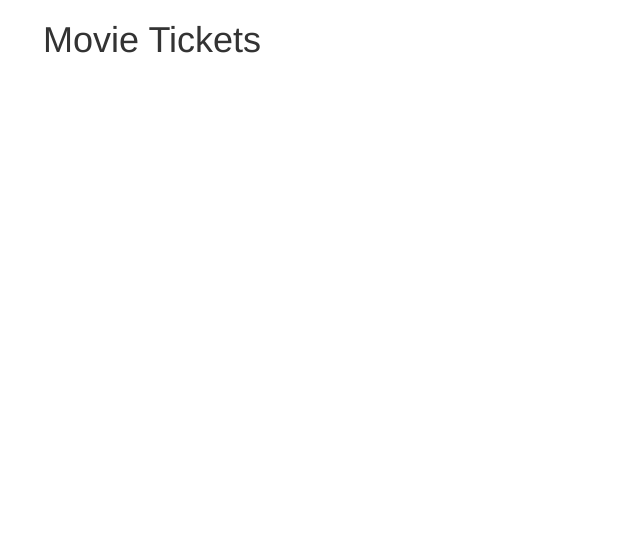
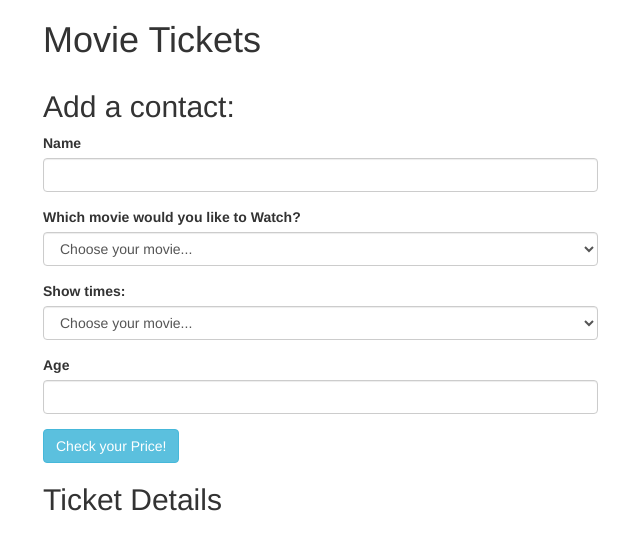
Before and after one commit to Umitosan/movie-tickets, a plain HTML site: page index.html in a window 1280 px wide. Shown: the whole page, without its empty margins (27-667 px from the left). Drawn offline with nearby package versions, Linux system fonts and the light colour scheme.

Commit message:
add html to build form for our movie ticket builder. add a couple of bdd specifications to take user input regarding movie title, time of day and age of view, and displaying a ticket price based on those variables

```diff
--- a/index.html
+++ b/index.html
@@ -6,7 +6,7 @@
     <link rel="stylesheet" href="css/styles.css" media="screen" title="no title" charset="utf-8">
     <script
       src="https://code.jquery.com/jquery-3.2.1.min.js"
-       integrity="sha256-hwg4gsxgFZhOsEEamdOYGBf13FyQuiTwlAQgxVSNgt4="
+      integrity="sha256-hwg4gsxgFZhOsEEamdOYGBf13FyQuiTwlAQgxVSNgt4="
       crossorigin="anonymous"></script>
     <script type="text/javascript" src="js/scripts.js"></script>
     <title>Movie Tickets</title>
@@ -15,6 +15,72 @@
     <div class="container">
       <h1>Movie Tickets</h1>
 
+      <div class="row">
+        <div class="col-md-6">
+          <h2>Add a contact:</h2>
+          <form id="mainForm">
+            <div class="form-group">
+              <label for="name">Name</label>
+              <input type="text" class="form-control" id="name">
+            </div>
+
+            <div class="form-group">
+              <label for="movie-titles">Which movie would you like to Watch?</label>
+              <select class="form-control" id="movie-titles">
+                <option>Choose your movie...</option>
+                <option>Mad Max</option>
+                <option>Avatar</option>
+                <option>La La Land</option>
+              </select>
+            </div>
+
+            <div class="form-group">
+              <label for="show-times">Show times:</label>
+              <select class="form-control" id="show-times">
+                <option>Choose your movie...</option>
+                <option>10:00AM</option>
+                <option>11:00AM</option>
+                <option>12:00AM</option>
+                <option>1:00PM</option>
+                <option>2:00PM</option>
+                <option>3:00PM</option>
+                <option>4:00PM</option>
+                <option>5:00PM</option>
+                <option>6:00PM</option>
+                <option>7:00PM</option>
+                <option>8:00PM</option>
+                <option>9:00PM</option>
+                <option>10:00PM</option>
+              </select>
+            </div>
+
+            <div class="form-group">
+              <label for="age">Age</label>
+              <input type="number" class="form-control" id="age">
+            </div>
+
+            <button type="submit" class="btn btn-info">Check your Price!</button>
+          </form>
+
+          <h2>Ticket Details</h2>
+          <ul id="ticket-summary">
+
+          </ul>
+        </div>
+
+        <!-- <div class="col-md-6">
+          <div id="show-contact">
+            <h2></h2>
+
+            <p>First name: <span class="first-name"></span></p>
+            <p>Last name: <span class="last-name"></span></p>
+            <p>Addresses:</p>
+            <ul id="addresses">
+
+            </ul>
+          </div>
+        </div> -->
+      </div>
 
     </div>
   </body>
```
Also changed, not shown: 1 other file.
